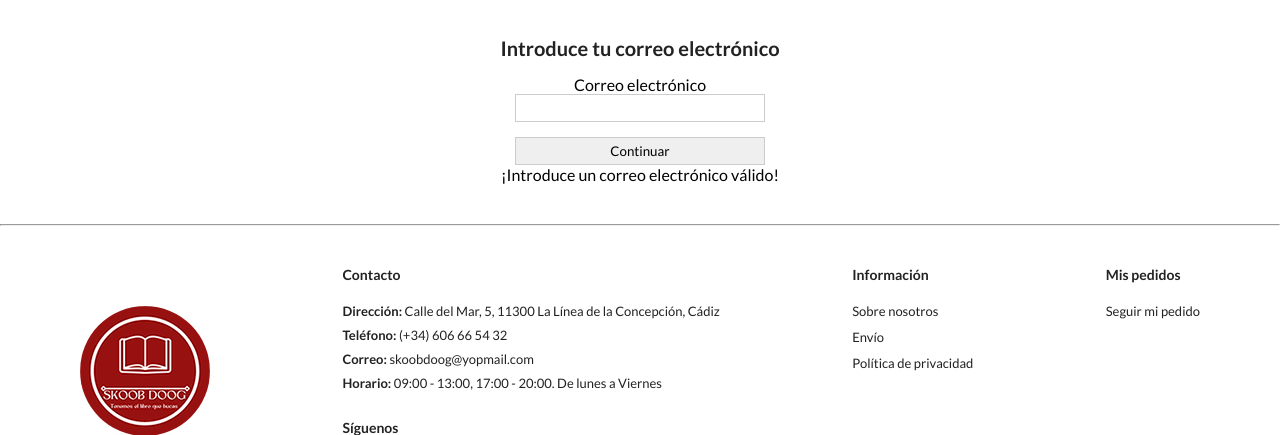
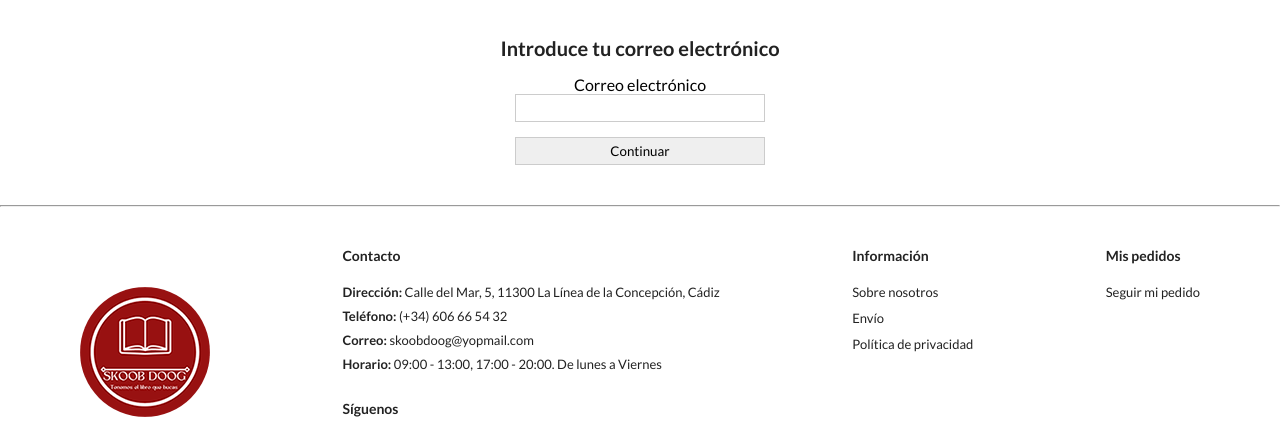
Before and after one commit to FJMarfil/Skoob-Doog, a PHP site: page /purchase.php in a window 1280 px wide. Shown: the part 407-842 px from the top of the page. Run offline with PHP 8.4, Linux system fonts and the light colour scheme; data comes from the database, SQL or seed files in the repository; data that the repository does not hold is empty; style sheets or scripts are compiled from the project's sources; some libraries are stand-ins or nearby versions.

Commit message:
Add: hide email error label

```diff
--- a/styles/scss/style.scss
+++ b/styles/scss/style.scss
@@ -721,6 +721,10 @@ footer {
     }
 }
 
+#email-error {
+    display: none;
+}
+
 /* Formulario de compra */
 #purchase-form {
     display: none;
```
